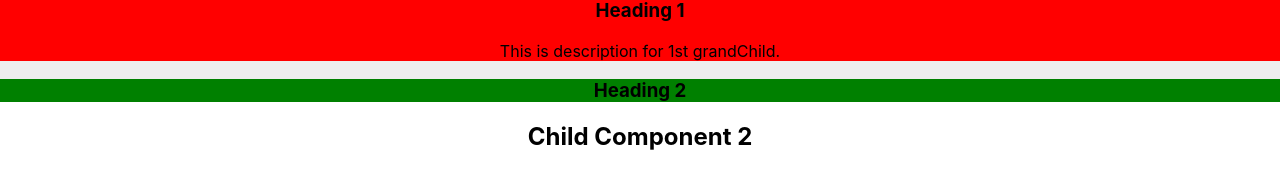
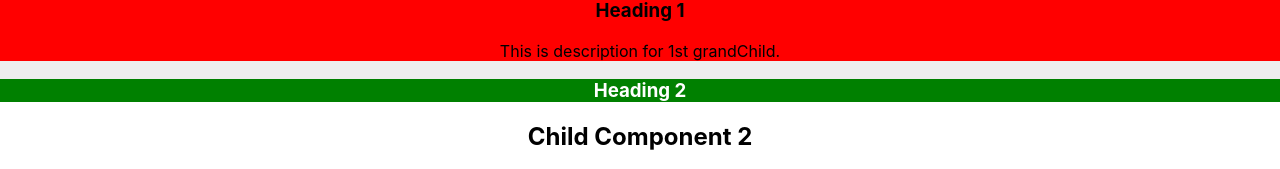
Before and after one commit to pappu-kumar-mahto/React, a React (Create React App) app in the folder Projects/reactjs-1/: page / in a window 1280 px wide. Shown: the part 132-301 px from the top of the page. Built offline with nearby package versions, Linux system fonts and the light colour scheme.

Commit message:
ReactJs-1: apply styling using props.

```diff
--- a/Projects/reactjs-1/src/components/ChildComponent1/ChildComponent1.js
+++ b/Projects/reactjs-1/src/components/ChildComponent1/ChildComponent1.js
@@ -14,11 +14,12 @@ const ChildComponent1 = () => {
             <GrandChildComponent1
                 title="Heading 1"
                 description="This is description for 1st grandChild."
-                bgColor = "red"
+                bgColor="red"
             />
             <GrandChildComponent1
                 title="Heading 2"
-                bgColor = "green"
+                bgColor="green"
+                txtColor = "white"
             />
 
         </div>
--- a/Projects/reactjs-1/src/components/ChildComponent1/GrandChildComponent1.js
+++ b/Projects/reactjs-1/src/components/ChildComponent1/GrandChildComponent1.js
@@ -1,11 +1,11 @@
 import React from "react"
 
-const GrandChildComponent1 = ({title, description, bgColor}) => {
+const GrandChildComponent1 = ({title, description, bgColor, txtColor}) => {
 
     return (
         <div
             className="grandChildComponent1"
-            style = {{backgroundColor: `${bgColor}`}}
+            style = {{backgroundColor: `${bgColor}`, color: `${txtColor}`}}
         >
             <h3>{title}</h3>
 
```
